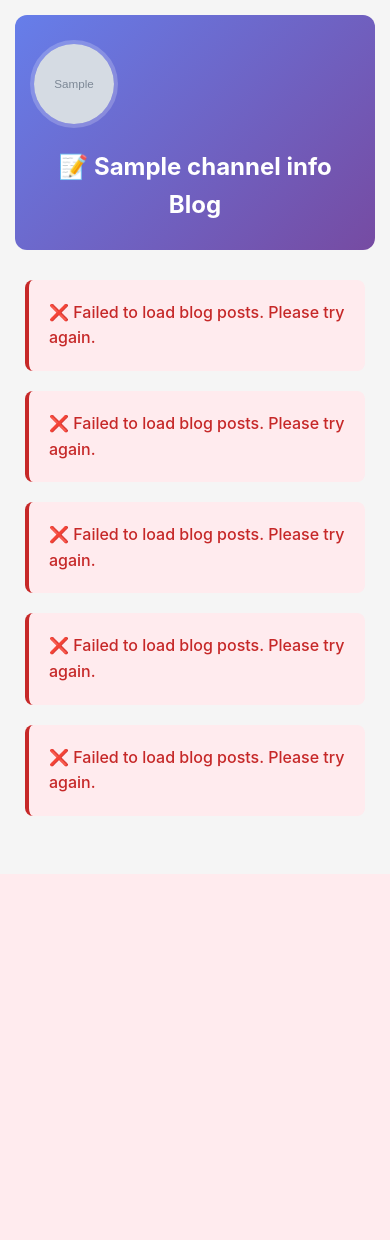
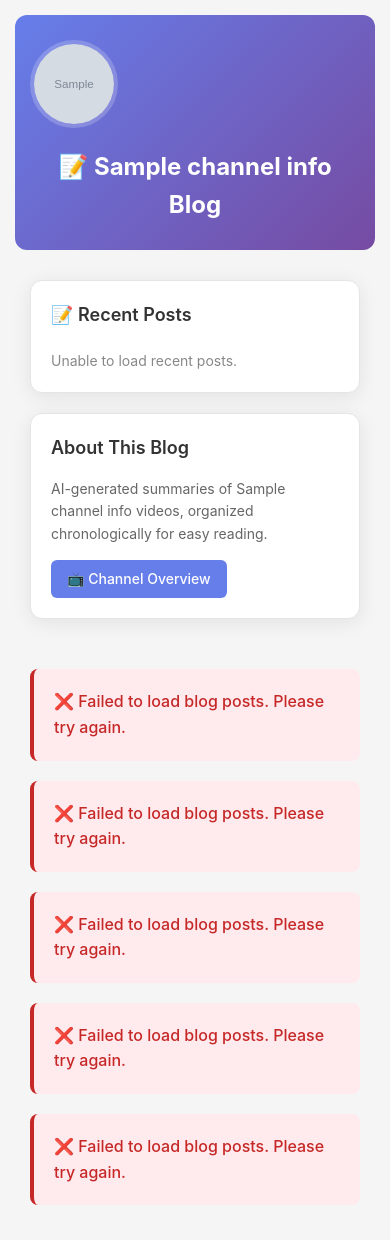
Before and after one commit to nickita-khylkouski/youtube-deepsummary, a Flask app: template templates/blog.html in a window 390 px wide. Before the commit the page ends 816 px from the top, so only its background shows below. Run offline with Flask 3, Linux system fonts and the light colour scheme; the template is opened without the code that fills it: most values are stand-ins (such as "Sample title", 1, 10 or a date in 2020); grey boxes marked "Sample" are stand-in pictures; parts of the project's set-up code (start-up, migrations or seed data) failed here and were passed over; some libraries are stand-ins or nearby versions.

Commit message:
Add side bar

```diff
--- a/templates/blog.html
+++ b/templates/blog.html
@@ -23,9 +23,39 @@
     </div>
 </div>
 
-<!-- Blog Posts Container -->
-<div id="blog-posts-container" style="max-width: 800px; margin: 0 auto;">
-    <!-- Posts will be loaded here via JavaScript -->
+<!-- Main Content with Sidebar -->
+<div style="display: grid; grid-template-columns: 1fr 300px; gap: 40px; margin: 0 auto; max-width: 1200px;">
+    <!-- Blog Posts Container -->
+    <div id="blog-posts-container">
+        <!-- Posts will be loaded here via JavaScript -->
+    </div>
+
+    <!-- Sidebar -->
+    <aside class="blog-sidebar" style="position: sticky; top: 20px; height: fit-content;">
+        <!-- Recent Posts -->
+        <div style="background: white; border-radius: 12px; padding: 25px; box-shadow: 0 4px 20px rgba(0,0,0,0.08); border: 1px solid #e5e5e5; margin-bottom: 20px;">
+            <h3 style="margin: 0 0 20px 0; font-size: 18px; color: #333; font-weight: 600; display: flex; align-items: center; gap: 8px;">
+                📝 Recent Posts
+            </h3>
+            <div id="recent-posts-sidebar">
+                <!-- Recent posts will be loaded here via JavaScript -->
+            </div>
+        </div>
+
+        <!-- Channel Info -->
+        <div style="background: white; border-radius: 12px; padding: 25px; box-shadow: 0 4px 20px rgba(0,0,0,0.08); border: 1px solid #e5e5e5;">
+            <h3 style="margin: 0 0 15px 0; font-size: 18px; color: #333; font-weight: 600;">About This Blog</h3>
+            <p style="margin: 0 0 15px 0; color: #666; font-size: 14px; line-height: 1.6;">
+                AI-generated summaries of {{ channel_info.channel_name }} videos, organized chronologically for easy reading.
+            </p>
+            <a href="{{ channel_info.handle }}"
+               style="display: inline-flex; align-items: center; gap: 8px; background: #667eea; color: white; padding: 8px 16px; border-radius: 6px; text-decoration: none; font-size: 14px; font-weight: 500; transition: all 0.2s ease;"
+               onmouseover="this.style.background='#5a6fd8'"
+               onmouseout="this.style.background='#667eea'">
+                📺 Channel Overview
+            </a>
+        </div>
+    </aside>
 </div>
 
 <!-- Loading indicator -->
@@ -60,6 +90,7 @@
 // Initialize blog when page loads
 document.addEventListener('DOMContentLoaded', function() {
     loadBlogPosts();
+    loadRecentPostsSidebar();
     setupInfiniteScroll();
 });
 
@@ -230,6 +261,49 @@
     errorDiv.innerHTML = `<p style="margin: 0; font-weight: 500;">❌ ${message}</p>`;
     container.appendChild(errorDiv);
 }
+
+async function loadRecentPostsSidebar() {
+    try {
+        const response = await fetch(`/api/${channelHandle}/blog-posts?page=1&per_page=8`);
+        const data = await response.json();
+
+        if (data.success && data.posts.length > 0) {
+            renderRecentPostsSidebar(data.posts);
+        } else {
+            document.getElementById('recent-posts-sidebar').innerHTML = '<p style="color: #888; font-size: 14px; margin: 0;">No recent posts available.</p>';
+        }
+    } catch (error) {
+        console.error('Error loading recent posts:', error);
+        document.getElementById('recent-posts-sidebar').innerHTML = '<p style="color: #888; font-size: 14px; margin: 0;">Unable to load recent posts.</p>';
+    }
+}
+
+function renderRecentPostsSidebar(posts) {
+    const container = document.getElementById('recent-posts-sidebar');
+
+    const postsHtml = posts.map(post => {
+        const publishDate = post.published_at ? new Date(post.published_at).toLocaleDateString('en-US', {
+            month: 'short',
+            day: 'numeric'
+        }) : '';
+
+        return `
+            <div style="padding: 12px 0; border-bottom: 1px solid #f0f0f0; transition: all 0.2s ease;"
+                 onmouseover="this.style.backgroundColor='#f8f9fa'"
+                 onmouseout="this.style.backgroundColor='transparent'">
+                <a href="${post.url_path ? `/${channelHandle.replace('@', '')}/${post.url_path}` : `/watch?v=${post.video_id}`}"
+                   style="text-decoration: none; color: inherit; display: block;">
+                    <h4 style="margin: 0 0 6px 0; font-size: 14px; font-weight: 500; line-height: 1.3; color: #333;">
+                        ${escapeHtml(post.title.length > 60 ? post.title.substring(0, 60) + '...' : post.title)}
+                    </h4>
+                    ${publishDate ? `<p style="margin: 0; font-size: 12px; color: #888;">${publishDate}</p>` : ''}
+                </a>
+            </div>
+        `;
+    }).join('');
+
+    container.innerHTML = postsHtml;
+}
 </script>
 
 <style>
@@ -306,6 +380,25 @@
 }
 
 /* Mobile responsiveness */
+@media (max-width: 1024px) {
+    /* Switch to single column layout on tablets and mobile */
+    .blog-container > div[style*="grid-template-columns"] {
+        grid-template-columns: 1fr !important;
+        gap: 30px !important;
+    }
+
+    .blog-sidebar {
+        order: 1;
+        position: static !important;
+        max-width: 600px;
+        margin: 0 auto;
+    }
+
+    #blog-posts-container {
+        order: 2;
+    }
+}
+
 @media (max-width: 768px) {
     .blog-header {
         padding: 25px 15px !important;
@@ -327,9 +420,16 @@
         font-size: 32px !important;
     }
 
+    .blog-sidebar {
+        margin: 0 15px !important;
+    }
+
+    .blog-sidebar > div {
+        padding: 20px !important;
+    }
+
     #blog-posts-container {
-        max-width: 100% !important;
-        padding: 0 10px;
+        padding: 0 15px;
     }
 
     .blog-post > div {
```
